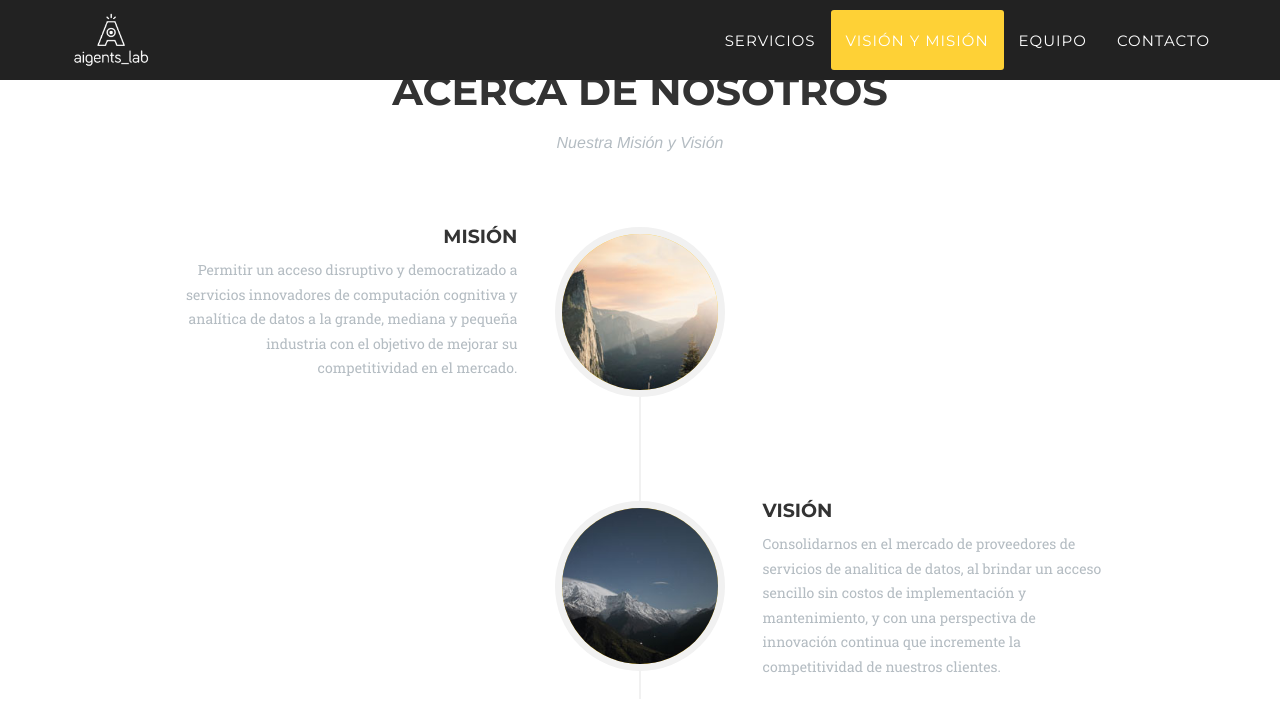
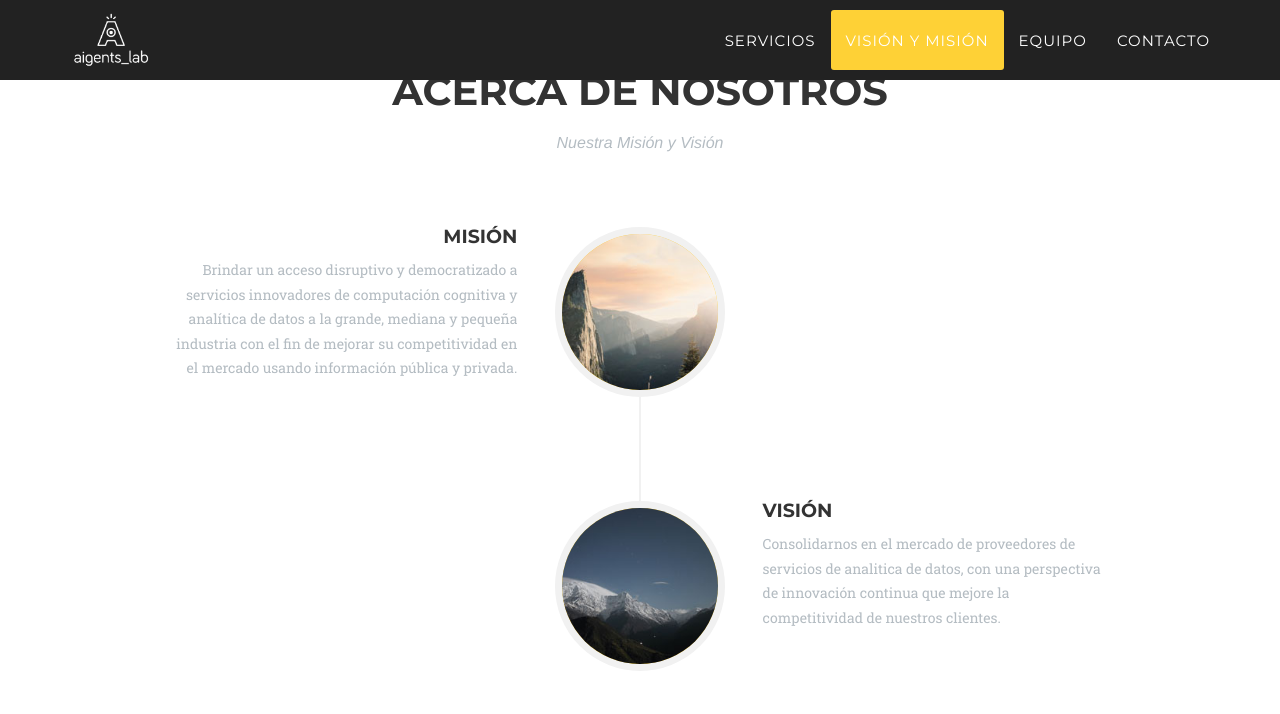
Before and after one commit to geracam/aigentslab, a Jekyll site: the page built from index.html, in a window 1280 px wide and 900 px high, scrolled down 1573 px. Shown: the top 714 px of the window. Built offline with Jekyll 4.4.1, drawn with Linux system fonts in a browser that asks for light colours; some web fonts are replaced; some of the changed text lies outside the part shown.

Commit message:
Added button to access platform. Updated mission and vision

```diff
--- a/_includes/about.html
+++ b/_includes/about.html
@@ -20,7 +20,7 @@
                                     <!--<h4 class="subheading">Our Humble Beginnings</h4>-->
                                 </div>
                                 <div class="timeline-body">
-                                    <p class="text-muted">Permitir un acceso disruptivo y democratizado a servicios innovadores de computación cognitiva y analítica de datos a la grande, mediana y pequeña industria con el objetivo de mejorar su competitividad en el mercado.</p>
+                                    <p class="text-muted">Brindar un acceso disruptivo y democratizado a servicios innovadores de computación cognitiva y analítica de datos a la grande, mediana y pequeña industria con el fin de mejorar su competitividad en el mercado usando información pública y privada.</p>
                                 </div>
                             </div>
                         </li>
@@ -34,8 +34,7 @@
                                     <!-- <h4 class="subheading">An Agency is Born</h4> -->
                                 </div>
                                 <div class="timeline-body">
-                                    <p class="text-muted">Consolidarnos en el mercado de proveedores de servicios de analitica de datos, al brindar un acceso sencillo sin costos de implementación y mantenimiento, y con una perspectiva de innovación continua que incremente la competitividad de nuestros clientes.
-</p>
+                                    <p class="text-muted">Consolidarnos en el mercado de proveedores de servicios de analitica de datos, con una perspectiva de innovación continua que mejore la competitividad de nuestros clientes.</p>
                                 </div>
                             </div>
                         </li>
--- a/_includes/clients.html
+++ b/_includes/clients.html
@@ -25,5 +25,11 @@
                     </a>
                 </div>
             </div>
+            <div class="row">
+              <div class="col-sm-12 text-center">
+                <a href="https://santteegt.github.io/aigents-lab-demo/" class="btn btn-xl">Accede a la plataforma</a>
+                <br /><br />
+              </div>
+            </div>
         </div>
     </aside>
```
